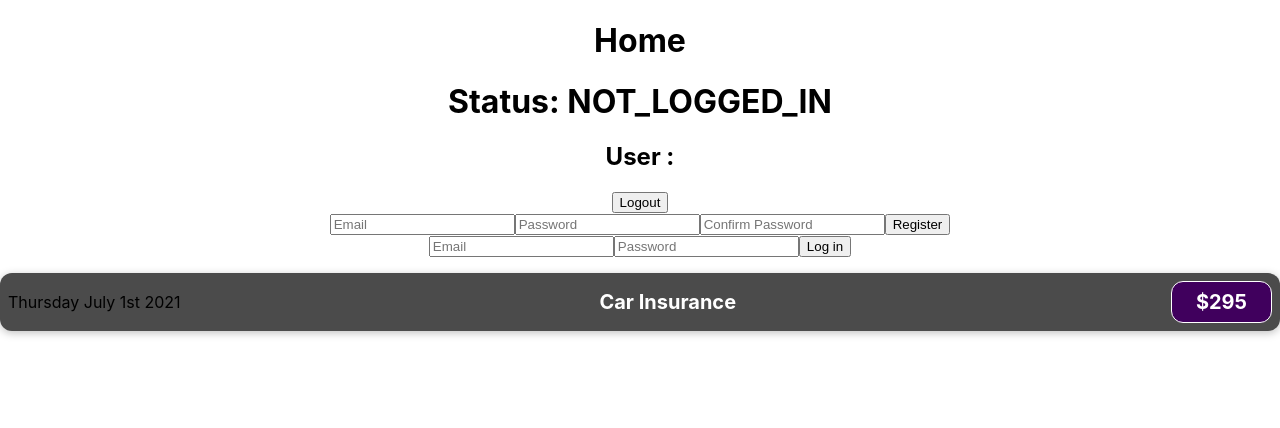
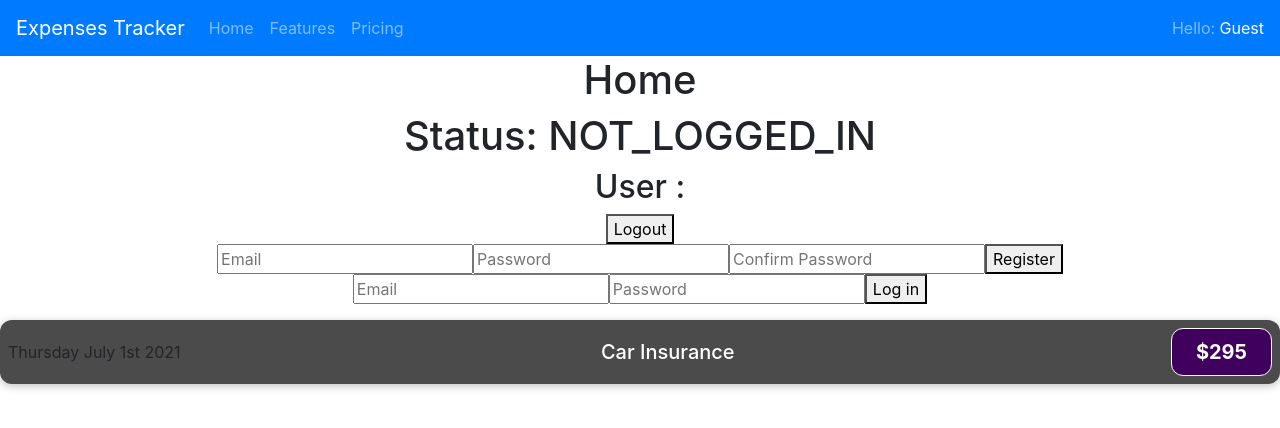
Before and after one commit to cvilla714/tracker-react-front, a React (Create React App) app: page / in a window 1280 px wide. Shown: the top 428 px of the page. Built offline with nearby package versions, Linux system fonts and the light colour scheme; no server answers.

Commit message:
added bootstrap toe the project

```diff
--- a/package.json
+++ b/package.json
@@ -8,7 +8,9 @@
     "@testing-library/react": "^9.3.2",
     "@testing-library/user-event": "^7.1.2",
     "axios": "^0.21.1",
+    "bootstrap": "^4.6.0",
     "react": "^17.0.2",
+    "react-bootstrap": "^1.6.1",
     "react-dom": "^17.0.2",
     "react-redux": "^7.2.3",
     "react-router-dom": "^5.2.0",
--- a/src/components/Home.js
+++ b/src/components/Home.js
@@ -3,6 +3,7 @@ import axios from 'axios';
 import Registration from '../containers/auth/Registration';
 import Login from '../containers/auth/Login';
 import ExpenseItem from './ExpenseItem';
+import { Navbar, Nav } from 'react-bootstrap';
 
 const Home = (props) => {
   const handleSuccessfulAuth = (data) => {
@@ -25,6 +26,20 @@ const Home = (props) => {
 
   return (
     <div>
+      <Navbar bg="primary" variant="dark">
+        <Navbar.Brand href="#home">Expenses Tracker</Navbar.Brand>
+        <Nav className="mr-auto">
+          <Nav.Link href="#home">Home</Nav.Link>
+          <Nav.Link href="#features">Features</Nav.Link>
+          <Nav.Link href="#pricing">Pricing</Nav.Link>
+        </Nav>
+        <Navbar.Toggle />
+        <Navbar.Collapse className="justify-content-end">
+          <Navbar.Text>
+            Hello: <a href="#login">Guest</a>
+          </Navbar.Text>
+        </Navbar.Collapse>
+      </Navbar>
       <h1>Home</h1>
       <h1>Status: {props.loggedInStatus}</h1>
       {/* <h1>Status: {this.props.user}</h1> */}
--- a/src/index.js
+++ b/src/index.js
@@ -5,6 +5,7 @@ import App from './components/App';
 import { store } from './app/store';
 import { Provider } from 'react-redux';
 import * as serviceWorker from './serviceWorker';
+import 'bootstrap/dist/css/bootstrap.min.css';
 
 ReactDOM.render(
   <React.StrictMode>
```
Also changed, not shown: 1 other file (tests, documents, lock files or other folders).
